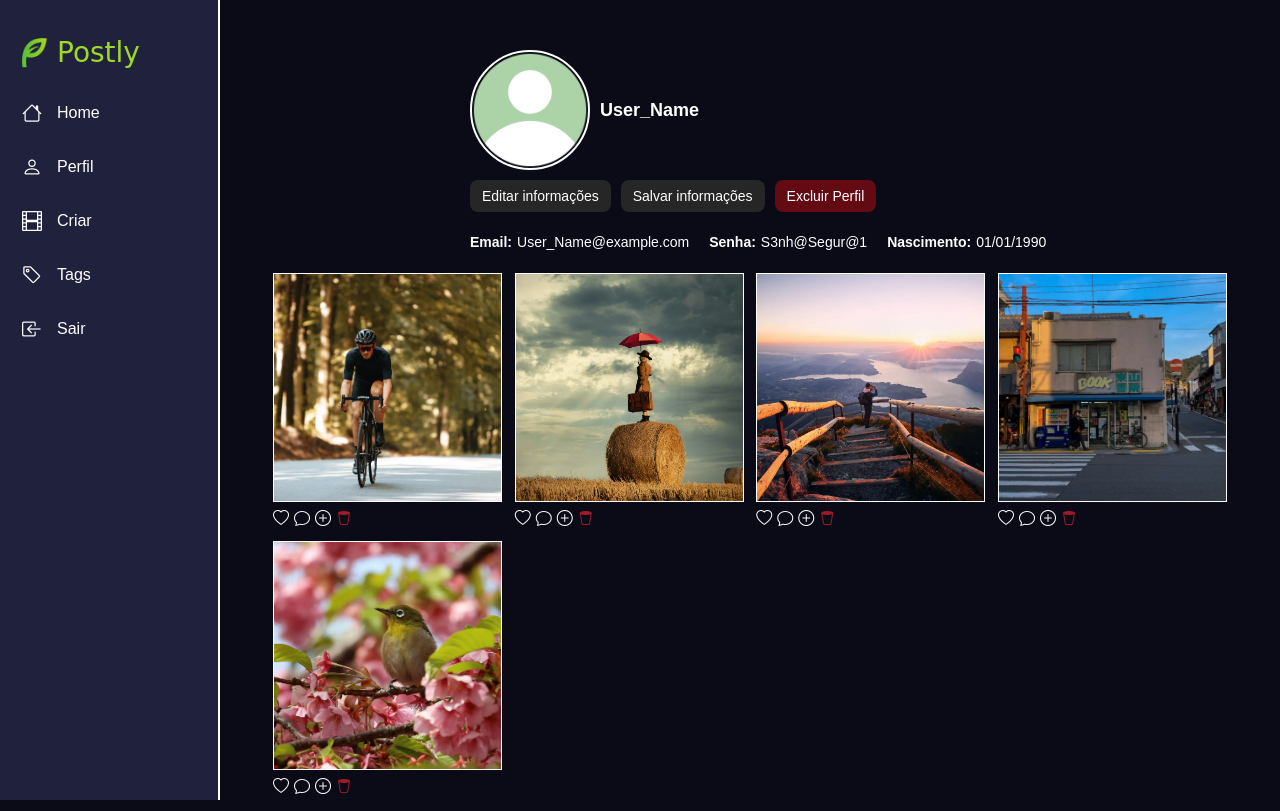
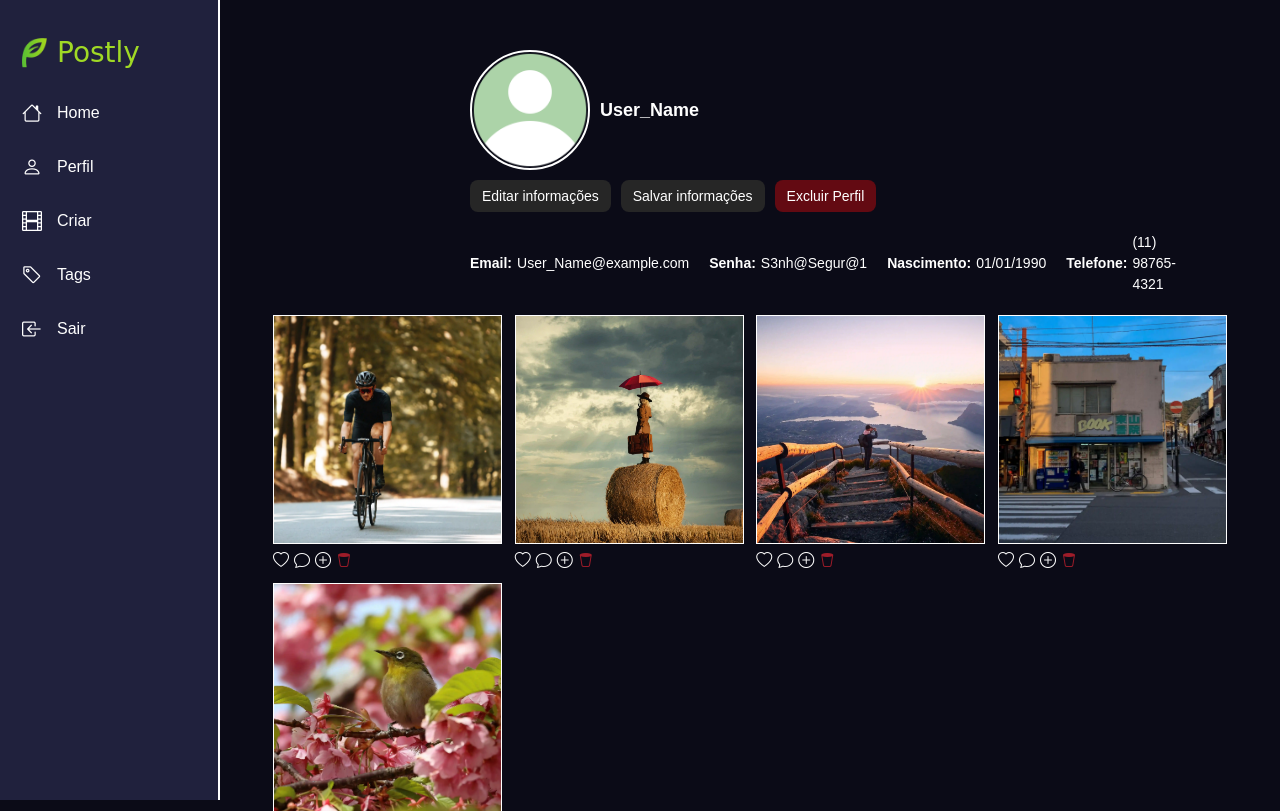
Before and after one commit to Jvictoroak/Exp_Criativa, a Python web app: template theme/templates/perfil.html in a window 1280 px wide. Shown: the top 811 px of the page. Run offline with Jinja, Linux system fonts and the light colour scheme; the template is opened without the code that fills it, so the values that code supplies are empty; some libraries are stand-ins or nearby versions.

Commit message:
telefone no perfil

```diff
--- a/theme/assets/pages/js/perfil.js
+++ b/theme/assets/pages/js/perfil.js
@@ -18,8 +18,35 @@ document.addEventListener("DOMContentLoaded", () => {
     const emailRegex = /^[a-zA-Z][^<>\"!@[\]#$%¨&*()~^:;ç,\-´`=+{}º\|/\\?]+@[a-zA-Z0-9-]+\.[a-zA-Z]{2,}$/; // Email: começa com letra, sem caracteres especiais inválidos antes do @, domínio válido
     const datanascimentoRegex = /^(0[1-9]|[12][0-9]|3[01])\/(0[1-9]|1[0-2])\/\d{4}$/;// Data (DD/MM/AAAA): dia 01-31, mês 01-12, ano com 4 dígitos
     const nomeUsuarioRegex = /^[a-zA-Z0-9._-]{3,20}$/; // Nome de usuário: 3-20 caracteres, letras, números, ., _ e -
+    // Define a data máxima no input de nascimento
+    function definirMaxData() {
+        const dataAtual = new Date();
+        const ano = dataAtual.getFullYear();
+        const mes = String(dataAtual.getMonth() + 1).padStart(2, '0');
+        const dia = String(dataAtual.getDate()).padStart(2, '0');
+        const dataFormatada = `${ano}-${mes}-${dia}`;
+        const nascimentoInput = document.getElementById("data-nascimento-input");
+        if (nascimentoInput) {
+            nascimentoInput.setAttribute('max', dataFormatada);
+        }
+    }
 
-    // botão de editar
+    definirMaxData();
+
+    // Formatação de telefone
+    telefoneInput?.addEventListener('input', function () {
+        let telefone = this.value.replace(/\D/g, ''); // Remove caracteres não numéricos
+
+        if (telefone.length <= 2) {
+            this.value = `(${telefone}`;
+        } else if (telefone.length <= 6) {
+            this.value = `(${telefone.slice(0, 2)}) ${telefone.slice(2)}`;
+        } else {
+            this.value = `(${telefone.slice(0, 2)}) ${telefone.slice(2, 7)}-${telefone.slice(7, 11)}`;
+        }
+    });
+
+    // Botão de editar
     editarBtn.addEventListener("click", () => {
         detalhes.forEach(item => {
             const span = item.querySelector(".detalhe-valor");
@@ -38,7 +65,7 @@ document.addEventListener("DOMContentLoaded", () => {
         salvarBtn.disabled = false;
     });
 
-    // botão de salvar
+    // Botão de salvar
     salvarBtn.addEventListener("click", () => {
         let isValid = true;
         let errorMessage = "";
@@ -76,26 +103,30 @@ document.addEventListener("DOMContentLoaded", () => {
                 return;
             }
 
-            // validação de data
+            // Validação de telefone
+            if (input.id === "telefone-input" && !telefoneRegex.test(inputValue)) {
+                isValid = false;
+                errorMessage = "O telefone deve estar no formato (XX) XXXXX-XXXX.";
+                return;
+            }
+
+            // Validação de data de nascimento
             if (input.id === "data-nascimento-input" && !datanascimentoRegex.test(inputValue)) {
                 isValid = false;
                 errorMessage = "Data de nascimento inválida! Insira uma data válida.";
                 return;
             }
 
-            // Converter data de DD/MM/AAAA para AAAA-MM-DD
-            const partesData = inputValue.split('/');
-            const dataFormatada = `${partesData[2]}-${partesData[1]}-${partesData[0]}`; // AAAA-MM-DD
-            const hoje = new Date();
-            const dataNascimento = new Date(dataFormatada);
-
-            // validar se a data de nascimento é anterior à data atual
-            if (hoje < dataNascimento) {
-                isValid = false;
-                errorMessage = "Data de nascimento precisa ser anterior à data atual!";
-                return;
+            // Validar se a data de nascimento é anterior à data atual
+            if (input.id === "data-nascimento-input") {
+                const hoje = new Date();
+                const dataNascimento = new Date(inputValue);
+                if (hoje < dataNascimento) {
+                    isValid = false;
+                    errorMessage = "Data de nascimento precisa ser anterior à data atual!";
+                    return;
+                }
             }
-
         });
 
         if (!isValid) {
@@ -121,7 +152,7 @@ document.addEventListener("DOMContentLoaded", () => {
         successAlert();
     });
 
-    // botão de excluir
+    // Botão de excluir
     excluirBtn.addEventListener("click", () => {
         Swal.fire({
             title: "Tem certeza?",
@@ -138,7 +169,7 @@ document.addEventListener("DOMContentLoaded", () => {
         });
     });
 
-    // icone exluir post
+    // Ícone de excluir post
     const iconesExcluir = document.getElementsByClassName('bi-trash2');
 
     Array.from(iconesExcluir).forEach(icone => {
--- a/theme/templates/perfil.html
+++ b/theme/templates/perfil.html
@@ -42,7 +42,12 @@
                             <div class="detalhe-item">
                                 <span class="detalhe-label">Nascimento:</span>
                                 <span class="detalhe-valor" id="data-nascimento-valor">01/01/1990</span>
-                                <input type="text" class="detalhe-input" id="data-nascimento-input" style="display: none;">
+                                <input type="date" class="detalhe-input" id="data-nascimento-input" style="display: none;">
+                            </div>
+                            <div class="detalhe-item">
+                                <span class="detalhe-label">Telefone:</span>
+                                <span class="detalhe-valor" id="telefone-valor">(11) 98765-4321</span>
+                                <input type="text" class="detalhe-input" id="telefone-input" placeholder="(XX) XXXXX-XXXX" style="display: none;">
                             </div>
                         </div>
                     </div>
```
